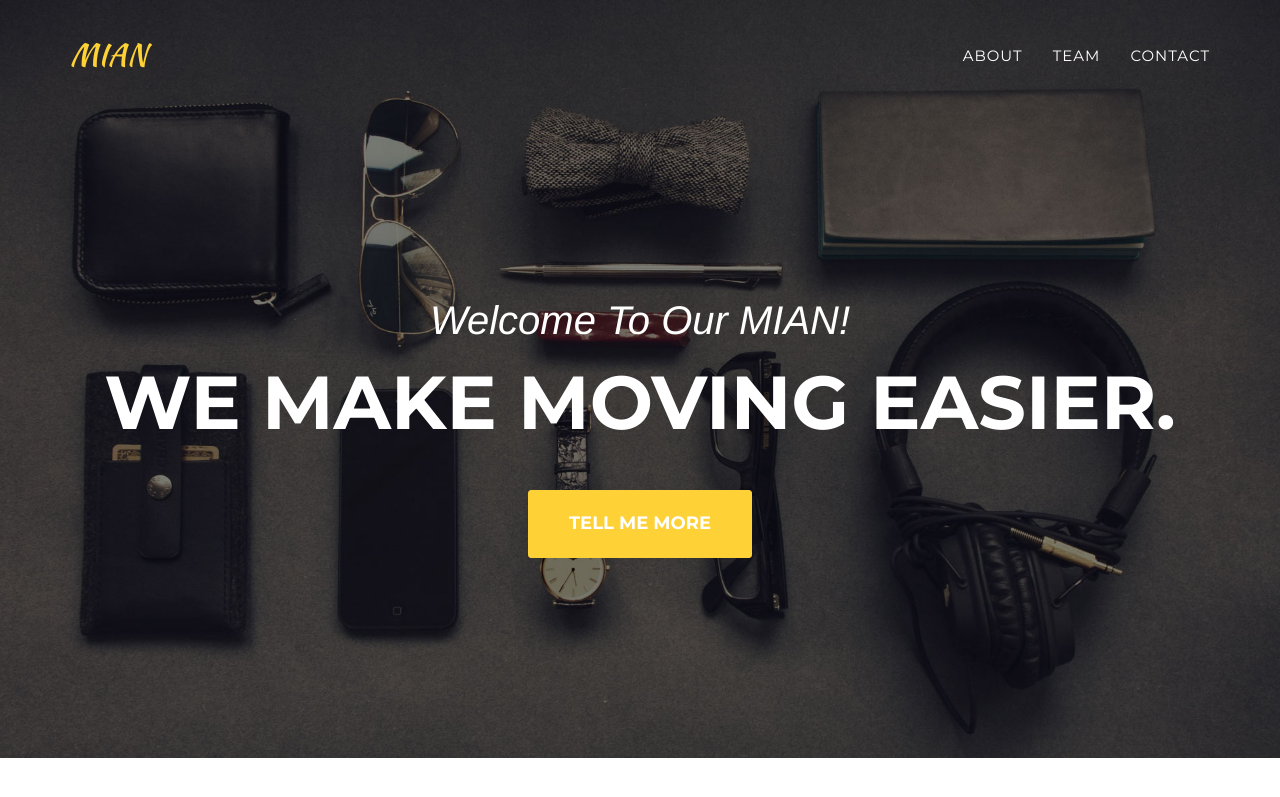
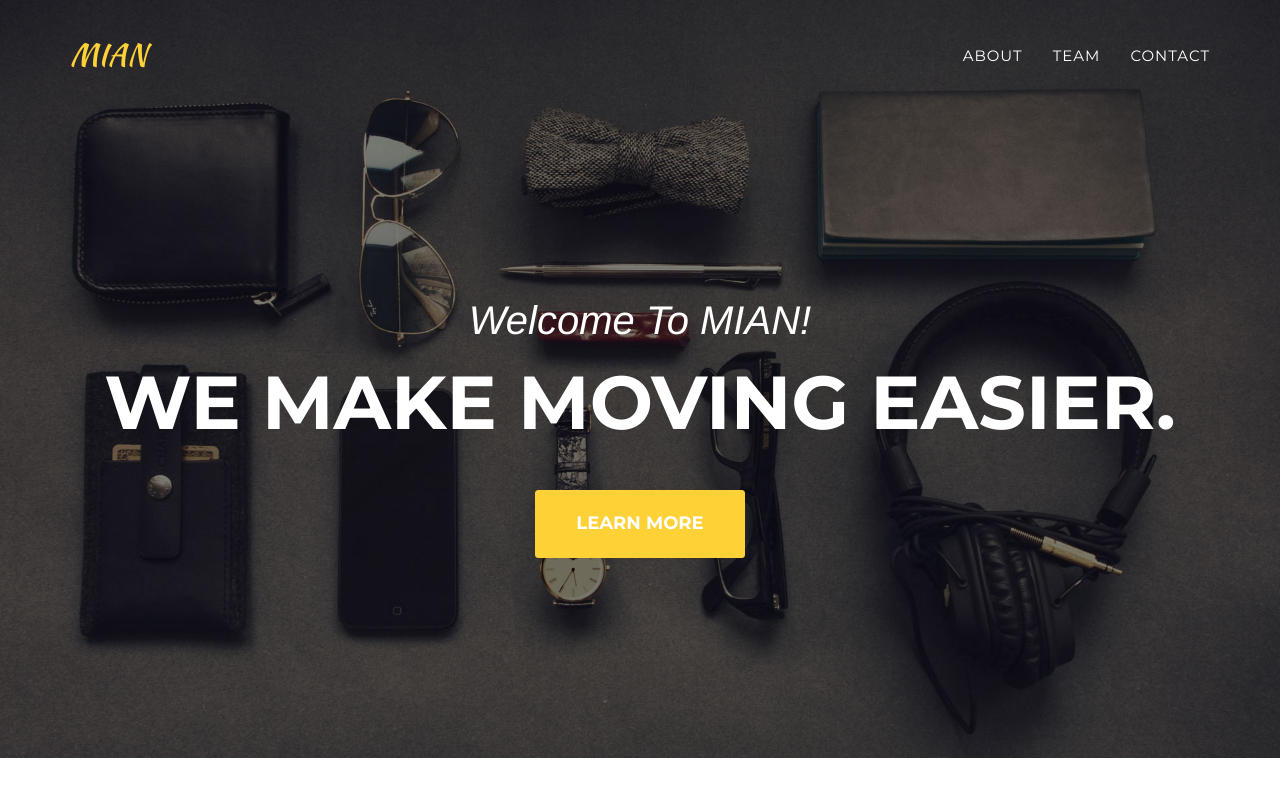
Before and after one commit to mgalbanese12/mgalbanese12.github.io, a Jekyll site: the page built from index.html, in a window 1280 px wide and 900 px high. Shown: the top 797 px of the window. Built offline with Jekyll 4.4.1, drawn with Linux system fonts in a browser that asks for light colours; some web fonts are replaced.

Commit message:
remove our, change to learn

```diff
--- a/_includes/header.html
+++ b/_includes/header.html
@@ -38,9 +38,9 @@
     <header>
         <div class="container">
             <div class="intro-text">
-                <div class="intro-lead-in">Welcome To Our MIAN!</div>
+                <div class="intro-lead-in">Welcome To MIAN!</div>
                 <div class="intro-heading">We make moving easier.</div>
-                <a href="#about" class="page-scroll btn btn-xl">Tell Me More</a>
+                <a href="#about" class="page-scroll btn btn-xl">Learn More</a>
             </div>
         </div>
     </header>
```
